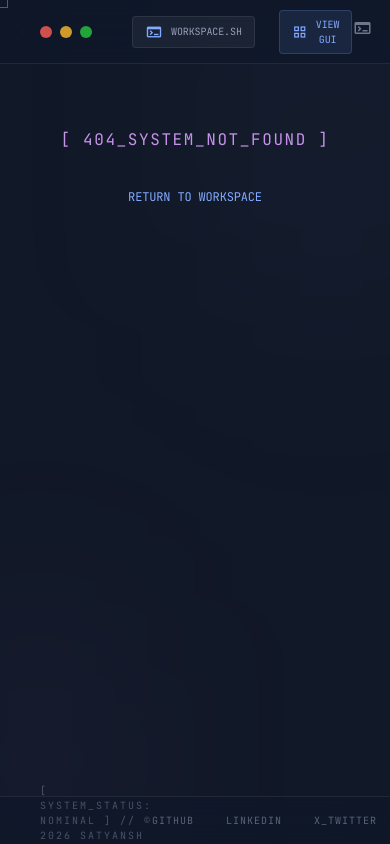
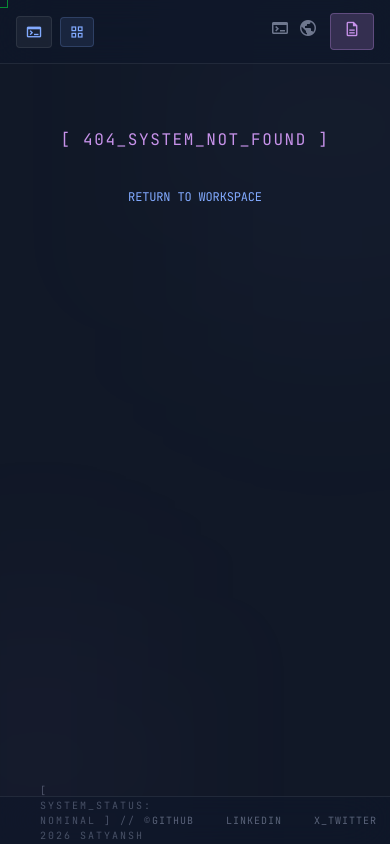
Before and after one commit to Satyanshgaur/term-folio, a React (Vite) app: page /projects/1 in a window 390 px wide. Built offline with nearby package versions, Linux system fonts and the light colour scheme.

Commit message:
made the site mobile friendly

```diff
--- a/src/components/layout/Navigation.tsx
+++ b/src/components/layout/Navigation.tsx
@@ -10,20 +10,20 @@ const Navigation: React.FC<NavigationProps> = ({ isTerminalMode, onToggleView })
   return (
     <header
       id="main-nav"
-      className="w-full h-16 flex justify-between items-center px-margin-desktop bg-surface-glass backdrop-blur-xl border-b border-border-glass"
+      className="w-full h-16 flex justify-between items-center px-4 sm:px-margin-desktop bg-surface-glass backdrop-blur-xl border-b border-border-glass"
     >
-      <div className="flex items-center gap-6">
-        <div className="flex gap-2 mr-4">
-          <div className="w-3 h-3 rounded-full traffic-light-red opacity-80"></div>
-          <div className="w-3 h-3 rounded-full traffic-light-yellow opacity-80"></div>
-          <div className="w-3 h-3 rounded-full traffic-light-green opacity-80"></div>
+      <div className="flex items-center gap-2 sm:gap-6">
+        <div className="hidden xs:flex gap-1 sm:gap-2 mr-2">
+          <div className="w-2.5 h-2.5 rounded-full traffic-light-red opacity-80"></div>
+          <div className="w-2.5 h-2.5 rounded-full traffic-light-yellow opacity-80"></div>
+          <div className="w-2.5 h-2.5 rounded-full traffic-light-green opacity-80"></div>
         </div>
 
-        <Link to="/" className="flex items-center gap-2 px-3 py-1.5 rounded bg-white/5 border border-border-glass hover:bg-white/10 transition-all cursor-pointer">
+        <Link to="/" className="flex items-center gap-2 px-2 sm:px-3 py-1.5 rounded bg-white/5 border border-border-glass hover:bg-white/10 transition-all cursor-pointer">
           <span className="material-symbols-outlined text-syntax-blue text-[18px]">
             {isTerminalMode ? 'terminal' : 'visibility'}
           </span>
-          <span className="font-mono text-[10px] uppercase tracking-widest text-text-main/70">
+          <span className="hidden sm:inline font-mono text-[10px] uppercase tracking-widest text-text-main/70">
             {isTerminalMode ? 'workspace.sh' : 'dashboard.gui'}
           </span>
         </Link>
@@ -34,22 +34,22 @@ const Navigation: React.FC<NavigationProps> = ({ isTerminalMode, onToggleView })
               e.preventDefault();
               onToggleView();
             }}
-            className="flex items-center gap-2 px-3 py-1.5 rounded bg-syntax-blue/10 border border-syntax-blue/20 text-syntax-blue hover:bg-syntax-blue/20 transition-all font-mono text-[10px] uppercase tracking-wider cursor-pointer"
+            className="flex items-center gap-2 px-2 sm:px-3 py-1.5 rounded bg-syntax-blue/10 border border-syntax-blue/20 text-syntax-blue hover:bg-syntax-blue/20 transition-all font-mono text-[10px] uppercase tracking-wider cursor-pointer"
           >
             <span className="material-symbols-outlined text-[16px]">
               {isTerminalMode ? 'grid_view' : 'terminal'}
             </span>
-            {isTerminalMode ? 'View GUI' : 'View Shell'}
+            <span className="hidden xs:inline">{isTerminalMode ? 'GUI' : 'Shell'}</span>
           </button>
         )}
       </div>
 
-      <h1 className="font-mono text-sm font-medium tracking-tight text-text-main/40 uppercase hidden sm:block">
+      <h1 className="font-mono text-sm font-medium tracking-tight text-text-main/40 uppercase hidden lg:block">
         <Link to="/" className="hover:text-text-main transition-colors">Satyansh Gaur <span className="font-light">// AI INFRASTRUCTURE</span></Link>
       </h1>
 
-      <div className="flex items-center gap-6">
-        <div className="flex gap-4">
+      <div className="flex items-center gap-3 sm:gap-6">
+        <div className="flex gap-2 sm:gap-4">
           <a
             href="https://github.com/satyanshgaur"
             target="_blank"
@@ -69,13 +69,13 @@ const Navigation: React.FC<NavigationProps> = ({ isTerminalMode, onToggleView })
         </div>
         <button
           onClick={() => window.location.href = 'mailto:satyanshgaur0@gmail.com'}
-          className="px-4 py-1.5 bg-syntax-purple/20 text-syntax-purple border border-syntax-purple/30 font-mono text-[11px] uppercase tracking-widest hover:bg-syntax-purple/30 transition-all rounded"
+          className="px-3 sm:px-4 py-1.5 bg-syntax-purple/20 text-syntax-purple border border-syntax-purple/30 font-mono text-[11px] uppercase tracking-widest hover:bg-syntax-purple/30 transition-all rounded"
         >
-          Resume
+          <span className="hidden sm:inline">Resume</span>
+          <span className="sm:hidden material-symbols-outlined text-[18px]">description</span>
         </button>
       </div>
     </header>
   );
 };
-
 export default Navigation;
--- a/src/components/layout/WorkstationSidebar.tsx
+++ b/src/components/layout/WorkstationSidebar.tsx
@@ -17,7 +17,7 @@ const WorkstationSidebar: React.FC<WorkstationSidebarProps> = ({ activeContextId
   }, []);
 
   return (
-    <aside className="w-80 h-full bg-surface-glass border-l border-border-glass p-8 flex flex-col gap-12 font-mono overflow-y-auto terminal-scroll">
+    <aside className="w-screen sm:w-80 h-full bg-bg-deep lg:bg-surface-glass border-l border-border-glass p-8 flex flex-col gap-12 font-mono overflow-y-auto terminal-scroll shadow-2xl">
       {/* System Monitor */}
       <section className="space-y-6">
         <h3 className="text-[10px] font-bold text-text-main/30 uppercase tracking-[0.3em] flex items-center gap-2">
--- a/src/pages/Home.tsx
+++ b/src/pages/Home.tsx
@@ -14,6 +14,7 @@ interface HomeProps {
 const Home: React.FC<HomeProps> = ({ onEnter, hasEntered, isTerminalMode, onToggleTerminal }) => {
   const [isExiting, setIsExiting] = useState(false);
   const [activeContextId, setActiveContextId] = useState<string | null>(null);
+  const [isMobileSidebarOpen, setIsMobileSidebarOpen] = useState(false);
 
   const handleEnter = (isTerminal: boolean) => {
     setIsExiting(true);
@@ -31,6 +32,15 @@ const Home: React.FC<HomeProps> = ({ onEnter, hasEntered, isTerminalMode, onTogg
 
       {hasEntered && (
         <>
+          {/* Mobile Sidebar Toggle Button - Only visible on small screens */}
+          <button
+            onClick={() => setIsMobileSidebarOpen(!isMobileSidebarOpen)}
+            className="lg:hidden fixed bottom-20 right-6 z-[110] w-12 h-12 rounded-full bg-syntax-blue/20 border border-syntax-blue/40 flex items-center justify-center text-syntax-blue backdrop-blur-xl shadow-lg hover:bg-syntax-blue/30 transition-all active:scale-95"
+            title="Toggle System Monitor"
+          >
+            <span className="material-symbols-outlined">{isMobileSidebarOpen ? 'close' : 'analytics'}</span>
+          </button>
+
           <div className="flex-1 min-w-0 h-full relative">
             {isTerminalMode ? (
               <div className="h-full w-full animate-fade-in pt-16">
@@ -43,7 +53,20 @@ const Home: React.FC<HomeProps> = ({ onEnter, hasEntered, isTerminalMode, onTogg
             )}
           </div>
 
-          <div className={`transition-all duration-1000 transform ${hasEntered ? 'translate-x-0 opacity-100' : 'translate-x-full opacity-0'}`}>
+          {/* Sidebar with Responsive Classes */}
+          <div className={`
+            fixed lg:relative inset-y-0 right-0 z-[105] lg:z-10
+            transition-all duration-500 ease-in-out transform
+            ${isMobileSidebarOpen ? 'translate-x-0' : 'translate-x-full lg:translate-x-0'}
+            lg:block
+          `}>
+            {/* Backdrop for mobile */}
+            {isMobileSidebarOpen && (
+              <div
+                className="lg:hidden fixed inset-0 bg-black/60 backdrop-blur-sm z-[-1]"
+                onClick={() => setIsMobileSidebarOpen(false)}
+              ></div>
+            )}
             <WorkstationSidebar activeContextId={activeContextId} />
           </div>
         </>
@@ -51,5 +74,4 @@ const Home: React.FC<HomeProps> = ({ onEnter, hasEntered, isTerminalMode, onTogg
     </div>
   );
 };
-
 export default Home;
```
